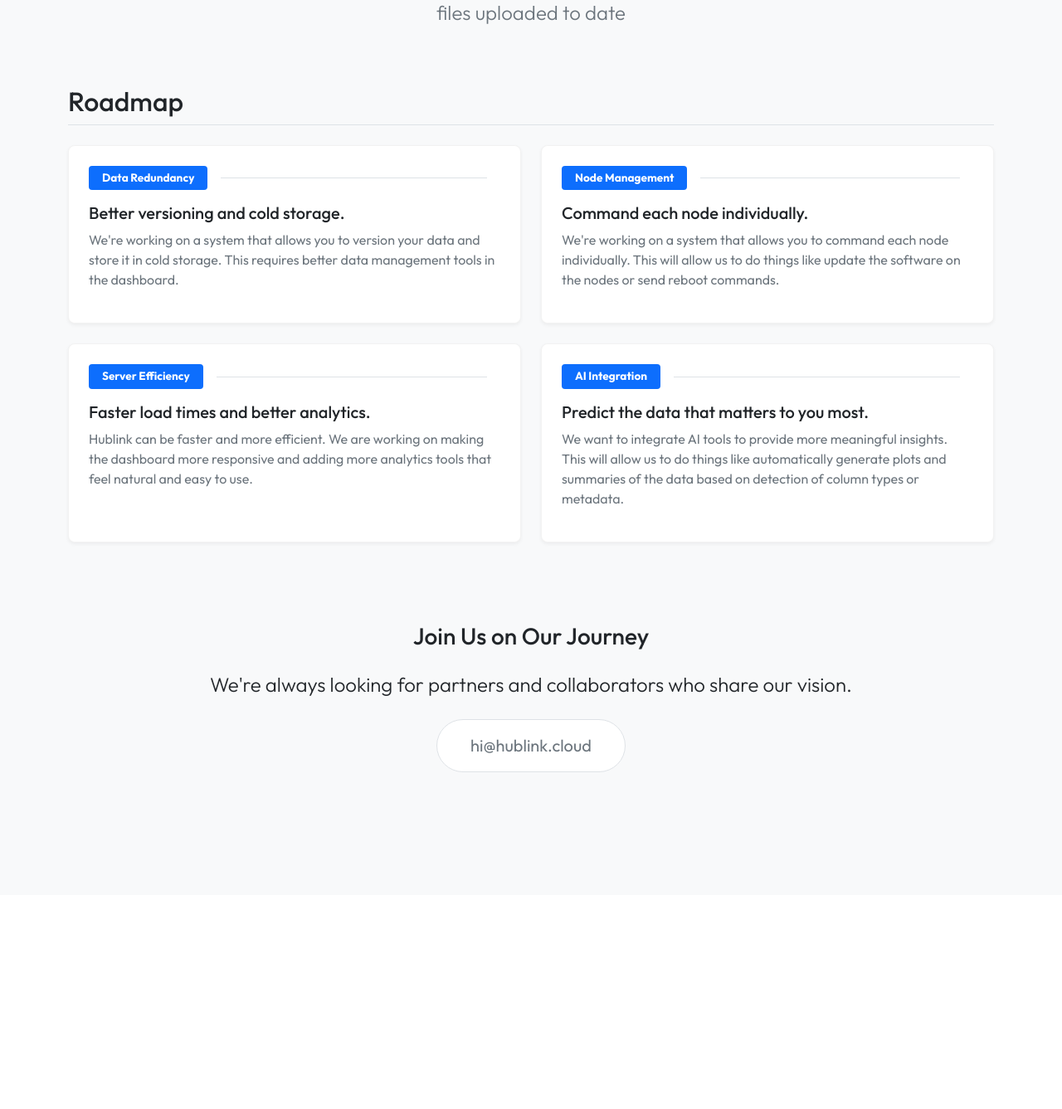
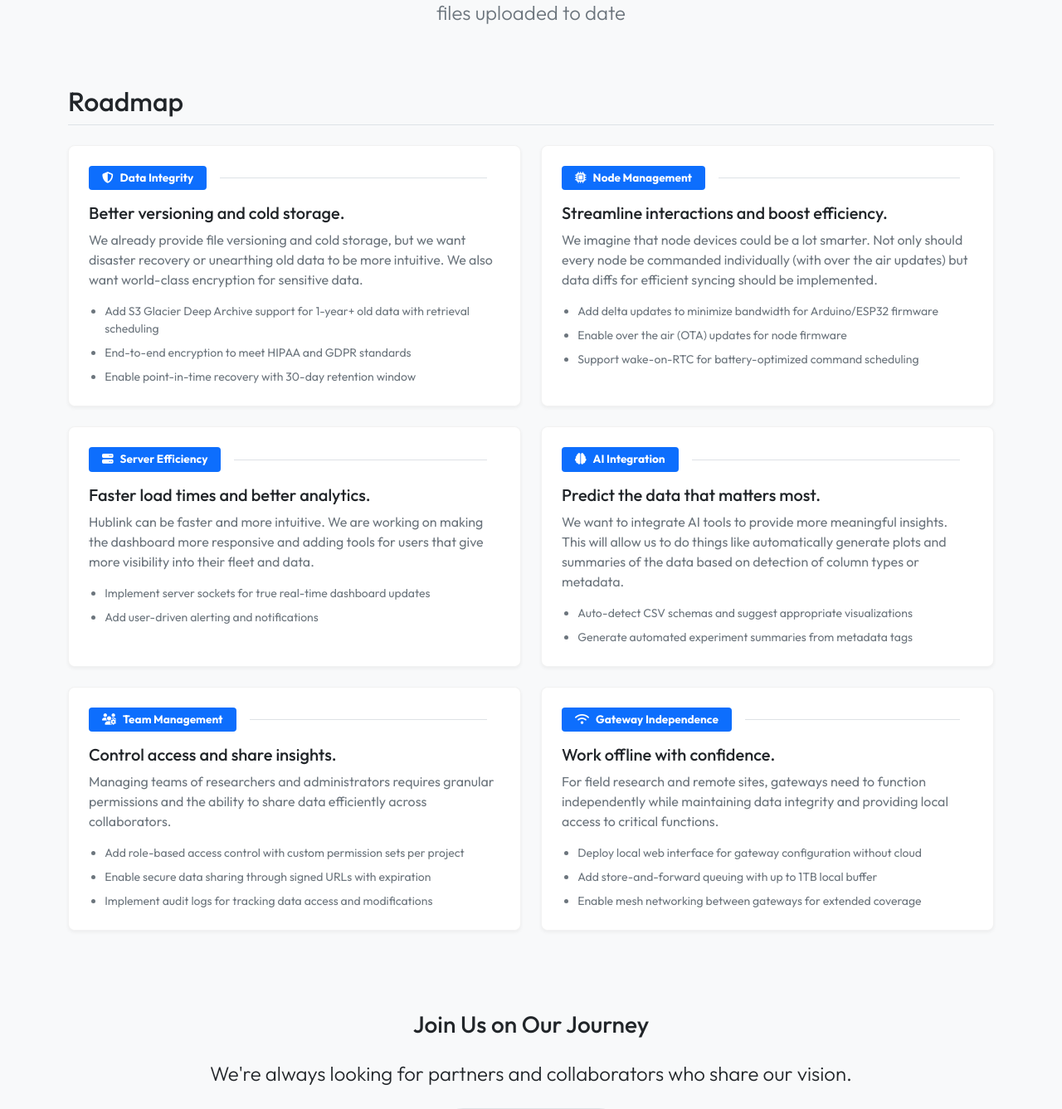
Before and after one commit to Neurotech-Hub/HubLink-Server, a Flask app: page /about in a window 1280 px wide. Shown: the part 2694-4031 px from the top of the page at 83% size. Before the commit the page ends 3625 px from the top, so only its background shows below. Run offline with Flask 3, Linux system fonts and the light colour scheme; some libraries are stand-ins or nearby versions; some web fonts are replaced.

Commit message:
Update about.html

```diff
--- a/templates/about.html
+++ b/templates/about.html
@@ -362,51 +362,99 @@
             <h2 class="border-bottom pb-2 mb-4">Roadmap</h2>
 
             <div class="row g-4">
-                <!-- Q2 2024 -->
                 <div class="col-md-6">
                     <div class="roadmap-item h-100">
                         <div class="d-flex align-items-center mb-3">
-                            <span class="badge bg-primary">Data Redundancy</span>
+                            <span class="badge bg-primary"><i class="fas fa-shield-alt me-2"></i>Data Integrity</span>
                             <div class="border-bottom flex-grow-1 mx-3"></div>
                         </div>
                         <h5>Better versioning and cold storage.</h5>
-                        <p class="text-muted">We're working on a system that allows you to version your data and store it in cold storage. This requires better data management tools in the dashboard.</p>
+                        <p class="text-muted">We already provide file versioning and cold storage, but we want disaster recovery or
+                            unearthing old data to be more intuitive. We also want world-class encryption for sensitive data.</p>
+                        <ul class="text-muted small">
+                            <li>Add S3 Glacier Deep Archive support for 1-year+ old data with retrieval scheduling</li>
+                            <li>End-to-end encryption to meet HIPAA and GDPR standards</li>
+                            <li>Enable point-in-time recovery with 30-day retention window</li>
+                        </ul>
                     </div>
                 </div>
-
-                <!-- Q3 2024 -->
                 <div class="col-md-6">
                     <div class="roadmap-item h-100">
                         <div class="d-flex align-items-center mb-3">
-                            <span class="badge bg-primary">Node Management</span>
+                            <span class="badge bg-primary"><i class="fas fa-microchip me-2"></i>Node Management</span>
                             <div class="border-bottom flex-grow-1 mx-3"></div>
                         </div>
-                        <h5>Command each node individually.</h5>
-                        <p class="text-muted">We're working on a system that allows you to command each node individually. This will allow us to do things like update the software on the nodes or send reboot commands.</p>
+                        <h5>Streamline interactions and boost efficiency.</h5>
+                        <p class="text-muted">We imagine that node devices could be a lot smarter. Not only should every node be commanded
+                        individually (with over the air updates) but data diffs for efficient syncing should be implemented.</p>
+                        <ul class="text-muted small">
+                            <li>Add delta updates to minimize bandwidth for Arduino/ESP32 firmware</li>
+                            <li>Enable over the air (OTA) updates for node firmware</li>
+                            <li>Support wake-on-RTC for battery-optimized command scheduling</li>
+                        </ul>
                     </div>
                 </div>
-
-                <!-- Q4 2024 -->
                 <div class="col-md-6">
                     <div class="roadmap-item h-100">
                         <div class="d-flex align-items-center mb-3">
-                            <span class="badge bg-primary">Server Efficiency</span>
+                            <span class="badge bg-primary"><i class="fas fa-server me-2"></i>Server Efficiency</span>
                             <div class="border-bottom flex-grow-1 mx-3"></div>
                         </div>
                         <h5>Faster load times and better analytics.</h5>
-                        <p class="text-muted">Hublink can be faster and more efficient. We are working on making the dashboard more responsive and adding more analytics tools that feel natural and easy to use.</p>
+                        <p class="text-muted">Hublink can be faster and more intuitive. We are working on making the dashboard more
+                            responsive and adding tools for users that give more visibility into their fleet and data.</p>
+                        <ul class="text-muted small">
+                            <li>Implement server sockets for true real-time dashboard updates</li>
+                            <li>Add user-driven alerting and notifications</li>
+                        </ul>
                     </div>
                 </div>
-
-                <!-- Q1 2025 -->
                 <div class="col-md-6">
                     <div class="roadmap-item h-100">
                         <div class="d-flex align-items-center mb-3">
-                            <span class="badge bg-primary">AI Integration</span>
+                            <span class="badge bg-primary"><i class="fas fa-brain me-2"></i>AI Integration</span>
                             <div class="border-bottom flex-grow-1 mx-3"></div>
                         </div>
-                        <h5>Predict the data that matters to you most.</h5>
-                        <p class="text-muted">We want to integrate AI tools to provide more meaningful insights. This will allow us to do things like automatically generate plots and summaries of the data based on detection of column types or metadata.</p>
+                        <h5>Predict the data that matters most.</h5>
+                        <p class="text-muted">We want to integrate AI tools to provide more meaningful insights. This will allow us to
+                            do things like automatically generate plots and summaries of the data based on detection of column types or
+                            metadata.</p>
+                        <ul class="text-muted small">
+                            <li>Auto-detect CSV schemas and suggest appropriate visualizations</li>
+                            <li>Generate automated experiment summaries from metadata tags</li>
+                        </ul>
+                    </div>
+                </div>
+                <div class="col-md-6">
+                    <div class="roadmap-item h-100">
+                        <div class="d-flex align-items-center mb-3">
+                            <span class="badge bg-primary"><i class="fas fa-users-gear me-2"></i>Team Management</span>
+                            <div class="border-bottom flex-grow-1 mx-3"></div>
+                        </div>
+                        <h5>Control access and share insights.</h5>
+                        <p class="text-muted">Managing teams of researchers and administrators requires granular permissions and the
+                            ability to share data efficiently across collaborators.</p>
+                        <ul class="text-muted small">
+                            <li>Add role-based access control with custom permission sets per project</li>
+                            <li>Enable secure data sharing through signed URLs with expiration</li>
+                            <li>Implement audit logs for tracking data access and modifications</li>
+                        </ul>
+                    </div>
+                </div>
+                <div class="col-md-6">
+                    <div class="roadmap-item h-100">
+                        <div class="d-flex align-items-center mb-3">
+                            <span class="badge bg-primary"><i class="fas fa-wifi me-2"></i>Gateway Independence</span>
+                            <div class="border-bottom flex-grow-1 mx-3"></div>
+                        </div>
+                        <h5>Work offline with confidence.</h5>
+                        <p class="text-muted">For field research and remote sites, gateways need to function independently while
+                            maintaining data integrity and providing local access to critical functions.</p>
+                        <ul class="text-muted small">
+                            <li>Deploy local web interface for gateway configuration without cloud</li>
+                            <li>Add store-and-forward queuing with up to 1TB local buffer</li>
+                            <li>Enable mesh networking between gateways for extended coverage</li>
+                        </ul>
                     </div>
                 </div>
             </div>
```
